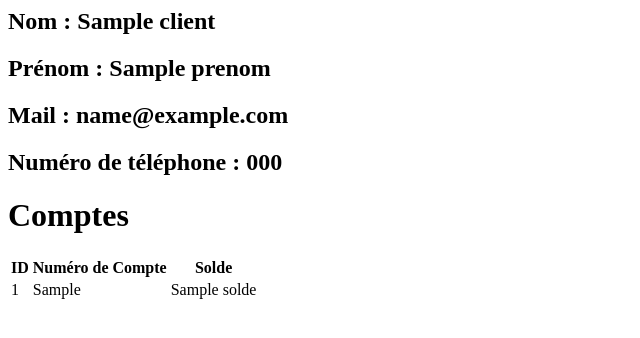
After one commit to Xena-17/banqueMVC, a PHP site: template Views/clients/details.php in a window 1280 px wide. The commit adds this page. Shown: the top 338 px of the page, without its empty margins (0-640 px from the left). Run offline with PHP 8.4, Linux system fonts and the light colour scheme; the template is opened without the code that fills it: most values are stand-ins (such as "Sample title", 1, 10 or a date in 2020).

Commit message:
mise en place de l'affichage d'un client

```diff
--- /dev/null
+++ b/Views/clients/details.php
@@ -0,0 +1,24 @@
+<h2>Nom : <?php echo $client['Nom'] ?></h2>
+<h2>Prénom : <?php echo $client['Prenom'] ?></h2>
+<h2>Mail : <?php echo $client['Mail'] ?></h2>
+<h2>Numéro de téléphone : <?php echo $client['Telephone'] ?></h2>
+
+<h1>Comptes</h1>
+<table>
+    <thead>
+        <th>ID</th>
+        <th>Numéro de Compte</th>
+        <th>Solde</th>
+    </thead>
+    <tbody>
+        <?php
+        foreach ($comptes as $compte) {
+            echo "<tr>";
+               echo "<td>". $compte ["ID"] . "</td>";
+               echo "<td>". $compte ["NumeroCompte"] . "</td>";
+               echo "<td>". $compte ["Solde"] . "</td>";
+            echo "</tr>";
+        }
+        ?>
+    </tbody>
+</table>
```
Also changed, not shown: Controllers/ClientController.php (+9 -0 lines), Models/Client.php (+8 -0 lines), Models/Comptes.php (+9 -0 lines), Views/clients/index.php (+6 -7 lines).
